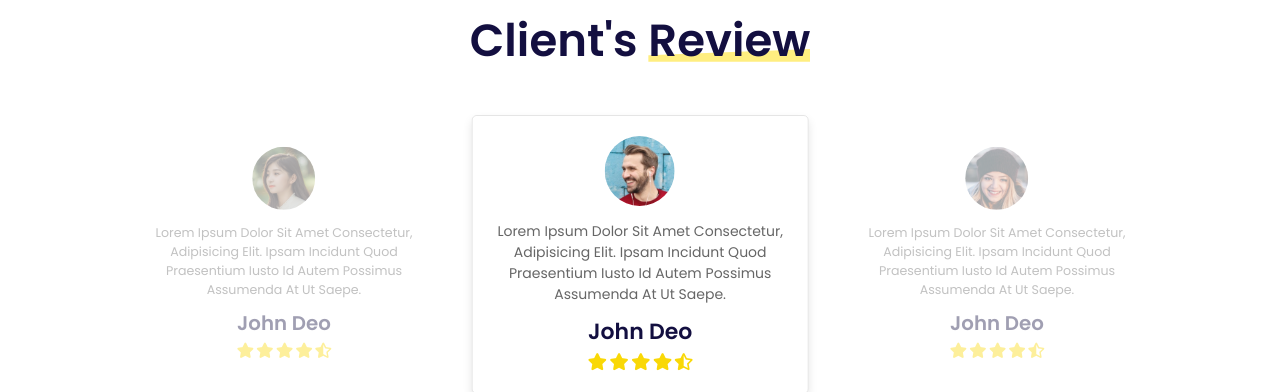
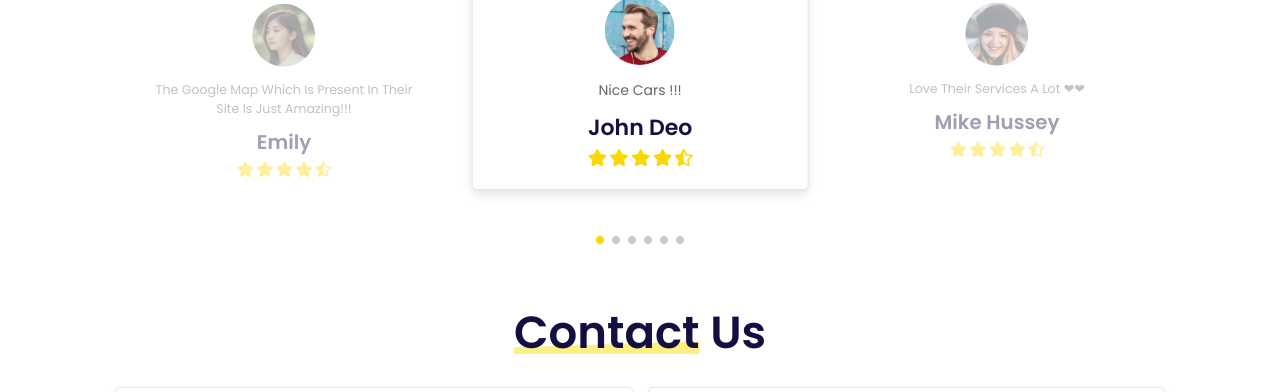
Before and after one commit to Ankit4725/project_car_selling, a plain HTML site: page index.html in a window 1280 px wide. Shown: the part 3308-3700 px from the top of the page. Drawn offline with nearby package versions, Linux system fonts and the light colour scheme; grey boxes are pictures that could not be loaded; files whose address does not match are found by name.

Commit message:
Update index.html

```diff
--- a/index.html
+++ b/index.html
@@ -225,42 +225,36 @@
         <div class="box">
             <i class="fas fa-car"></i>
             <h3>car selling</h3>
-            <p>Lorem, ipsum dolor sit amet consectetur adipisicing elit. Corporis, nisi.</p>
             <a href="#" class="btn"> read more</a>
         </div>
 
         <div class="box">
             <i class="fas fa-tools"></i>
             <h3>parts repair</h3>
-            <p>Lorem, ipsum dolor sit amet consectetur adipisicing elit. Corporis, nisi.</p>
             <a href="#" class="btn"> read more</a>
         </div>
 
         <div class="box">
             <i class="fas fa-car-crash"></i>
             <h3>car insurance</h3>
-            <p>Lorem, ipsum dolor sit amet consectetur adipisicing elit. Corporis, nisi.</p>
             <a href="#" class="btn"> read more</a>
         </div>
 
         <div class="box">
             <i class="fas fa-car-battery"></i>
             <h3>battery replacement</h3>
-            <p>Lorem, ipsum dolor sit amet consectetur adipisicing elit. Corporis, nisi.</p>
             <a href="#" class="btn"> read more</a>
         </div>
 
         <div class="box">
             <i class="fas fa-gas-pump"></i>
             <h3>oil change</h3>
-            <p>Lorem, ipsum dolor sit amet consectetur adipisicing elit. Corporis, nisi.</p>
             <a href="#" class="btn"> read more</a>
         </div>
 
         <div class="box">
             <i class="fas fa-headset"></i>
             <h3>24/7 support</h3>
-            <p>Lorem, ipsum dolor sit amet consectetur adipisicing elit. Corporis, nisi.</p>
             <a href="#" class="btn"> read more</a>
         </div>
 
@@ -445,7 +439,7 @@
             <div class="swiper-slide box">
                 <img src="image/pic-1.png" alt="">
                 <div class="content">
-                    <p>Lorem ipsum dolor sit amet consectetur, adipisicing elit. Ipsam incidunt quod praesentium iusto id autem possimus assumenda at ut saepe.</p>
+                    <p>Nice cars !!!</p>
                     <h3>john deo</h3>
                     <div class="stars">
                         <i class="fas fa-star"></i>
@@ -460,8 +454,8 @@
             <div class="swiper-slide box">
                 <img src="image/pic-2.png" alt="">
                 <div class="content">
-                    <p>Lorem ipsum dolor sit amet consectetur, adipisicing elit. Ipsam incidunt quod praesentium iusto id autem possimus assumenda at ut saepe.</p>
-                    <h3>john deo</h3>
+                    <p>Love their services a lot ❤❤</p>
+                    <h3>Mike hussey</h3>
                     <div class="stars">
                         <i class="fas fa-star"></i>
                         <i class="fas fa-star"></i>
@@ -475,8 +469,8 @@
             <div class="swiper-slide box">
                 <img src="image/pic-3.png" alt="">
                 <div class="content">
-                    <p>Lorem ipsum dolor sit amet consectetur, adipisicing elit. Ipsam incidunt quod praesentium iusto id autem possimus assumenda at ut saepe.</p>
-                    <h3>john deo</h3>
+                    <p>Very quick services if car has any kind of issues they really give 24x7 service 🙂</p>
+                    <h3>Leo</h3>
                     <div class="stars">
                         <i class="fas fa-star"></i>
                         <i class="fas fa-star"></i>
@@ -490,8 +484,8 @@
             <div class="swiper-slide box">
                 <img src="image/pic-4.png" alt="">
                 <div class="content">
-                    <p>Lorem ipsum dolor sit amet consectetur, adipisicing elit. Ipsam incidunt quod praesentium iusto id autem possimus assumenda at ut saepe.</p>
-                    <h3>john deo</h3>
+                    <p>They are very supportive and also providea huge range of cars.</p>
+                    <h3>Ricky</h3>
                     <div class="stars">
                         <i class="fas fa-star"></i>
                         <i class="fas fa-star"></i>
@@ -505,8 +499,8 @@
             <div class="swiper-slide box">
                 <img src="image/pic-5.png" alt="">
                 <div class="content">
-                    <p>Lorem ipsum dolor sit amet consectetur, adipisicing elit. Ipsam incidunt quod praesentium iusto id autem possimus assumenda at ut saepe.</p>
-                    <h3>john deo</h3>
+                    <p>That featured cars featured cars feature is just amazing in their site</p>
+                    <h3>David</h3>
                     <div class="stars">
                         <i class="fas fa-star"></i>
                         <i class="fas fa-star"></i>
@@ -520,8 +514,8 @@
             <div class="swiper-slide box">
                 <img src="image/pic-6.png" alt="">
                 <div class="content">
-                    <p>Lorem ipsum dolor sit amet consectetur, adipisicing elit. Ipsam incidunt quod praesentium iusto id autem possimus assumenda at ut saepe.</p>
-                    <h3>john deo</h3>
+                    <p>The google map which is present in their site is just amazing!!!</p>
+                    <h3>Emily</h3>
                     <div class="stars">
                         <i class="fas fa-star"></i>
                         <i class="fas fa-star"></i>
```
